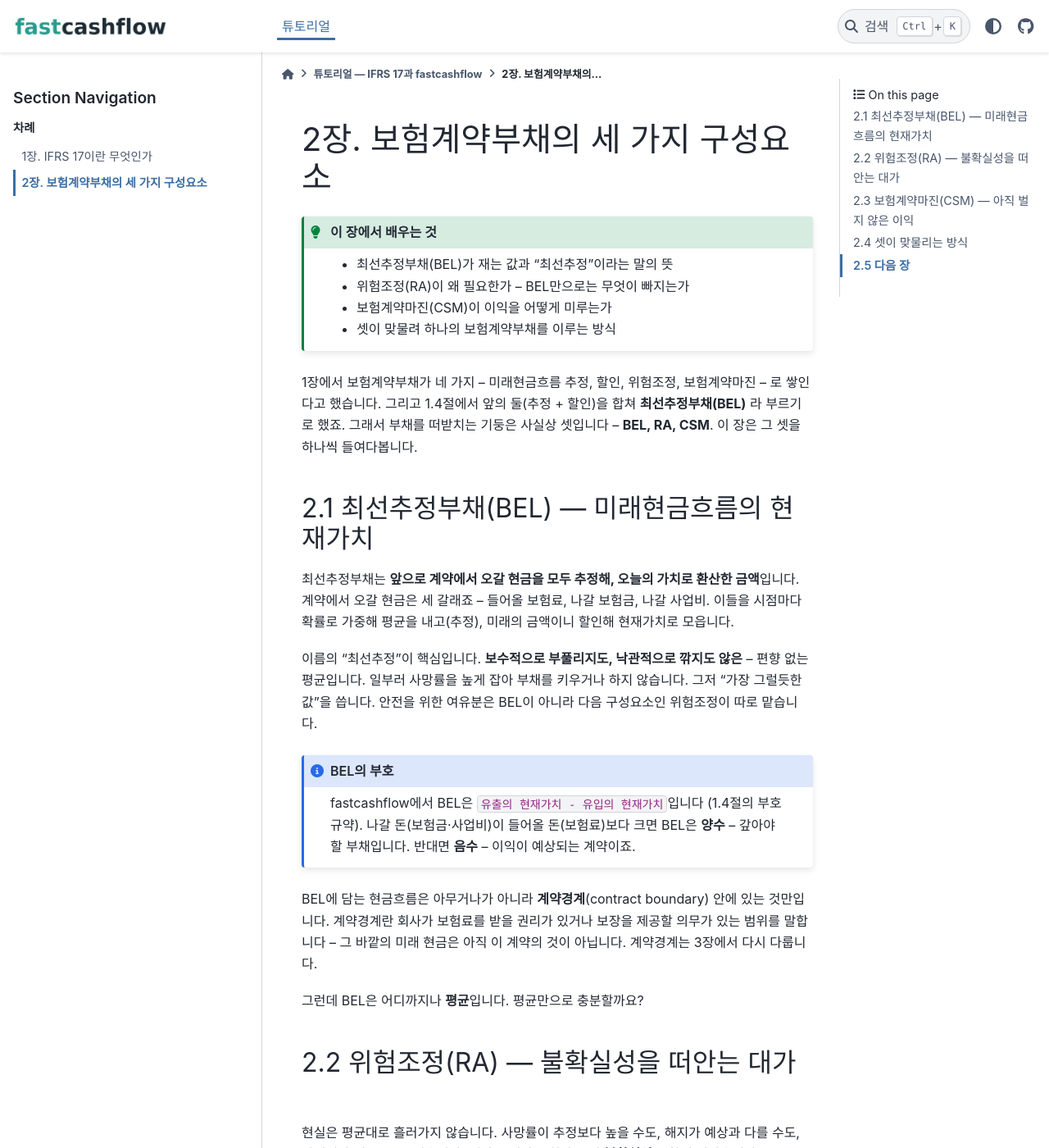
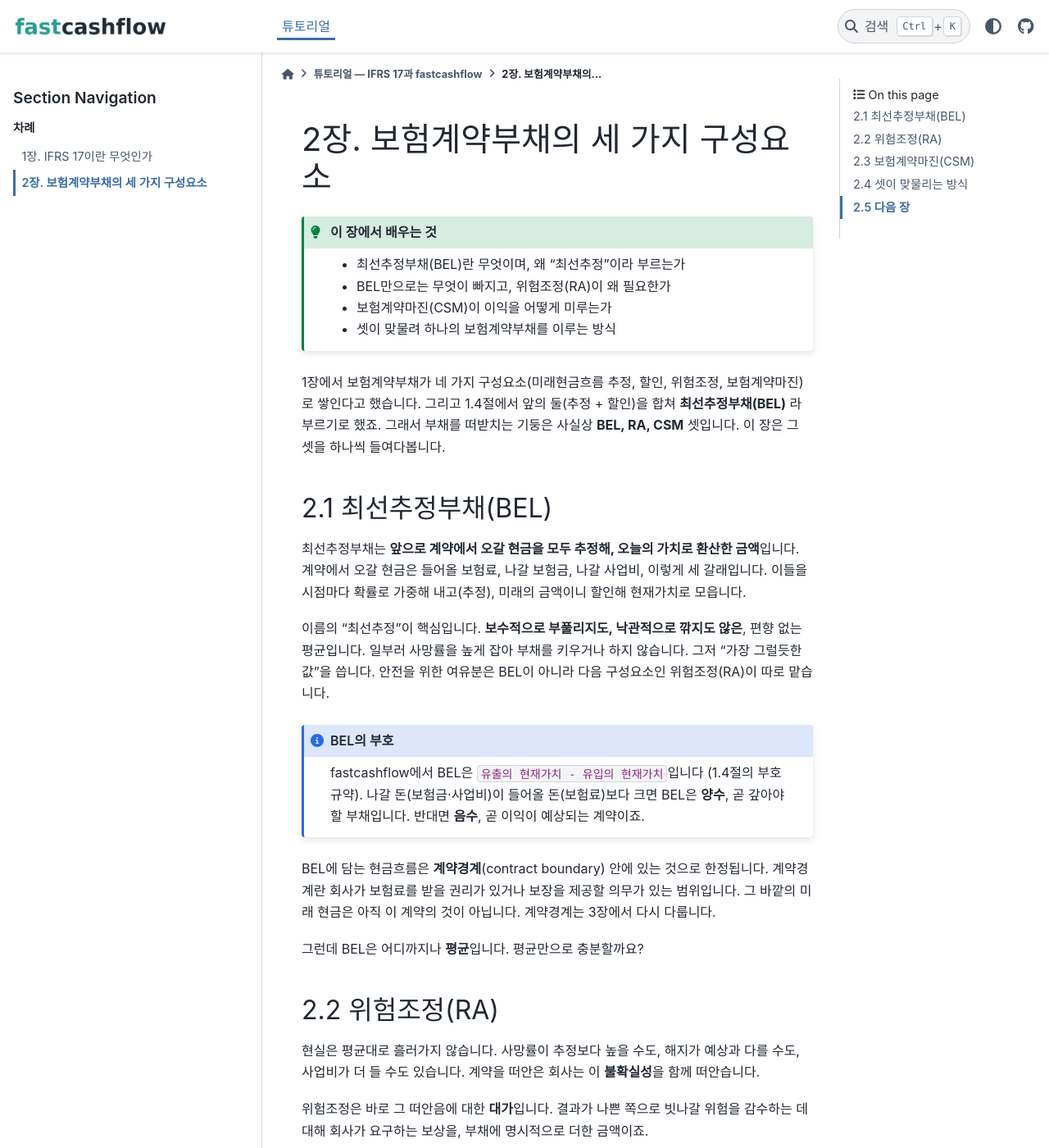
Before and after one commit to seokhoonj/fastcashflow, a Sphinx documentation site: the page built from docs/tutorial/02-bel-ra-csm.md, in a window 1280 px wide and 1400 px high. Shown: the whole window at 82% size. Built offline with Sphinx 7.4.7 and the PyData theme 0.15.4, drawn with Linux system fonts in a browser that asks for light colours; some of the changed text lies outside the part shown.

Commit message:
Polish the tutorial chapters' wording and terminology

````diff
--- a/docs/tutorial/02-bel-ra-csm.md
+++ b/docs/tutorial/02-bel-ra-csm.md
@@ -3,47 +3,47 @@
 ```{admonition} 이 장에서 배우는 것
 :class: tip
 
-- 최선추정부채(BEL)가 재는 값과 "최선추정"이라는 말의 뜻
-- 위험조정(RA)이 왜 필요한가 -- BEL만으로는 무엇이 빠지는가
+- 최선추정부채(BEL)란 무엇이며, 왜 "최선추정"이라 부르는가
+- BEL만으로는 무엇이 빠지고, 위험조정(RA)이 왜 필요한가
 - 보험계약마진(CSM)이 이익을 어떻게 미루는가
 - 셋이 맞물려 하나의 보험계약부채를 이루는 방식
 ```
 
-1장에서 보험계약부채가 네 가지 -- 미래현금흐름 추정, 할인, 위험조정,
-보험계약마진 -- 로 쌓인다고 했습니다. 그리고 1.4절에서 앞의 둘(추정 +
+1장에서 보험계약부채가 네 가지 구성요소(미래현금흐름 추정, 할인, 위험조정,
+보험계약마진)로 쌓인다고 했습니다. 그리고 1.4절에서 앞의 둘(추정 +
 할인)을 합쳐 **최선추정부채(BEL)** 라 부르기로 했죠. 그래서 부채를
-떠받치는 기둥은 사실상 셋입니다 -- **BEL, RA, CSM**. 이 장은 그 셋을
+떠받치는 기둥은 사실상 **BEL, RA, CSM** 셋입니다. 이 장은 그 셋을
 하나씩 들여다봅니다.
 
-## 2.1 최선추정부채(BEL) — 미래현금흐름의 현재가치
+## 2.1 최선추정부채(BEL)
 
 최선추정부채는 **앞으로 계약에서 오갈 현금을 모두 추정해, 오늘의
-가치로 환산한 금액**입니다. 계약에서 오갈 현금은 세 갈래죠 -- 들어올
-보험료, 나갈 보험금, 나갈 사업비. 이들을 시점마다 확률로 가중해 평균을
+가치로 환산한 금액**입니다. 계약에서 오갈 현금은 들어올 보험료, 나갈
+보험금, 나갈 사업비, 이렇게 세 갈래입니다. 이들을 시점마다 확률로 가중해
 내고(추정), 미래의 금액이니 할인해 현재가치로 모읍니다.
 
 이름의 "최선추정"이 핵심입니다. **보수적으로 부풀리지도, 낙관적으로
-깎지도 않은** -- 편향 없는 평균입니다. 일부러 사망률을 높게 잡아 부채를
+깎지도 않은**, 편향 없는 평균입니다. 일부러 사망률을 높게 잡아 부채를
 키우거나 하지 않습니다. 그저 "가장 그럴듯한 값"을 씁니다. 안전을 위한
-여유분은 BEL이 아니라 다음 구성요소인 위험조정이 따로 맡습니다.
+여유분은 BEL이 아니라 다음 구성요소인 위험조정(RA)이 따로 맡습니다.
 
 ```{admonition} BEL의 부호
 :class: note
 
 fastcashflow에서 BEL은 `유출의 현재가치 - 유입의 현재가치`입니다
 (1.4절의 부호 규약). 나갈 돈(보험금·사업비)이 들어올 돈(보험료)보다
-크면 BEL은 **양수** -- 갚아야 할 부채입니다. 반대면 **음수** -- 이익이
-예상되는 계약이죠.
+크면 BEL은 **양수**, 곧 갚아야 할 부채입니다. 반대면 **음수**, 곧
+이익이 예상되는 계약이죠.
 ```
 
-BEL에 담는 현금흐름은 아무거나가 아니라 **계약경계**(contract
-boundary) 안에 있는 것만입니다. 계약경계란 회사가 보험료를 받을 권리가
-있거나 보장을 제공할 의무가 있는 범위를 말합니다 -- 그 바깥의 미래
-현금은 아직 이 계약의 것이 아닙니다. 계약경계는 3장에서 다시 다룹니다.
+BEL에 담는 현금흐름은 **계약경계**(contract boundary) 안에 있는
+것으로 한정됩니다. 계약경계란 회사가 보험료를 받을 권리가
+있거나 보장을 제공할 의무가 있는 범위입니다. 그 바깥의 미래 현금은
+아직 이 계약의 것이 아닙니다. 계약경계는 3장에서 다시 다룹니다.
 
 그런데 BEL은 어디까지나 **평균**입니다. 평균만으로 충분할까요?
 
-## 2.2 위험조정(RA) — 불확실성을 떠안는 대가
+## 2.2 위험조정(RA)
 
 현실은 평균대로 흘러가지 않습니다. 사망률이 추정보다 높을 수도, 해지가
 예상과 다를 수도, 사업비가 더 들 수도 있습니다. 계약을 떠안은 회사는
@@ -64,33 +64,33 @@ BEL만 부채로 잡으면 "평균대로 되면 이만큼 든다"까지만 재
 간단한 직관입니다. 앞으로 지급액이 **90이거나 110, 각각 50% 확률**인
 계약과, **확실하게 100**을 지급하는 계약을 견줘 봅시다. 둘 다 기댓값은
 100으로 같습니다. 하지만 회사는 결과가 출렁이는 첫 번째 계약을 더
-부담스러워합니다 -- 그 부담의 크기가 위험조정입니다.
+부담스러워합니다. 그 부담의 크기가 바로 위험조정입니다.
 
-위험조정이 다루는 불확실성은 **비금융위험**입니다 -- 보험위험(사망·
-발생), 해지위험, 사업비위험. 금리나 시장 같은 금융위험은 위험조정이
-아니라 할인율 쪽에서 다룹니다.
+위험조정이 보상하는 위험은 **비금융위험**입니다. 보험위험(사망·
+발생), 해지위험, 사업비위험이 여기에 해당합니다. 반면 금리나 시장
+변동 같은 **금융위험**은 위험조정이 아니라 할인율에 반영됩니다.
 
 위험조정을 실제로 어떻게 수치로 만드는지(신뢰수준법)는 6장에서
 봅니다. 이 장에서는 "왜 있는가"까지면 충분합니다.
 
-여기까지 -- **BEL + RA** -- 가 계약을 끝까지 이행하는 데 드는
+지금까지 본 BEL과 RA를 더한 것이 계약을 끝까지 이행하는 데 드는
 현재가치, 곧 **이행현금흐름**입니다.
 
-## 2.3 보험계약마진(CSM) — 아직 벌지 않은 이익
+## 2.3 보험계약마진(CSM)
 
 이행현금흐름(`FCF = BEL + RA`)을 구했습니다. 이게 **음수**라면? 들어올
-돈이 나갈 돈과 위험 보상을 합한 것보다 크다는 뜻 -- 이익이 예상되는
-계약입니다.
+돈이 나갈 돈과 위험 보상을 합한 것보다 크다는 뜻입니다. 이익이
+예상되는 계약이죠.
 
-이때 그 이익을 계약 첫날 한꺼번에 인식하지 않습니다. 1장에서 봤듯
+이때 그 이익을 계약 초기에 한꺼번에 인식하지 않습니다. 1장에서 언급했듯이
 보험의 이익은 보장을 제공하면서 비로소 벌어들이는 것이니까요. 예상
 이익을 **보험계약마진(CSM)** 이라는 별도 항목에 담아 두고, 보장기간에
-걸쳐 조금씩 손익으로 풀어냅니다. 식으로는 `CSM = max(0, -FCF)` --
-FCF가 -1,000이면 CSM은 1,000입니다. 미리 받았으나 아직 수익으로
+걸쳐 조금씩 손익으로 풀어냅니다. 식으로는 `CSM = max(0, -FCF)`,
+곧 FCF가 -1,000이면 CSM은 1,000입니다. 미리 받았으나 아직 수익으로
 인식하지 않은 **선수수익**과 같은 성격이죠.
 
-반대로 FCF가 **양수**라면 -- 나갈 돈과 위험 보상이 들어올 돈보다
-크다는 뜻 -- 손실이 예상되는 계약입니다. 이를 **손실부담계약**이라
+반대로 FCF가 **양수**라면? 나갈 돈과 위험 보상이 들어올 돈보다
+크다는 뜻입니다. 손실이 예상되는 계약이죠. 이를 **손실부담계약**이라
 하고, 이때 CSM은 0입니다. 미룰 이익이 없으니까요. 예상 손실은 미루지
 않고 **즉시** 손익에 반영하며, 그 금액을 **손실요소**라 합니다.
 
@@ -146,20 +146,20 @@ CSM은 이익에만 작동하는 비대칭 장치입니다. 이익이 예상되
 ```
 
 사례 ①(이익)의 마지막 줄을 보세요. 보험계약부채가 **0**입니다. FCF가
--1,000, CSM이 +1,000 -- 둘이 정확히 상쇄됩니다. 이익이 예상되는
-계약이라도 **최초 인식 시점에는 이익도 손실도 잡지 않는다** -- IFRS
-17의 핵심이 이 0에 들어 있습니다. 예상 이익 1,000은 사라진 게 아니라
+-1,000, CSM이 +1,000이라 둘이 정확히 상쇄됩니다. 이익이 예상되는
+계약이라도 **최초 인식 시점에는 이익도 손실도 잡지 않습니다.** IFRS
+17의 핵심이 이 0에 들어 있죠. 예상 이익 1,000은 사라진 게 아니라
 CSM에 담겨, 보장을 제공하는 기간에 걸쳐 풀려 나옵니다.
 
 사례 ②(손실)는 다릅니다. CSM이 0이라 상쇄가 없고, 보험계약부채는 FCF
-그대로 1,000 -- 그리고 그 손실은 즉시 인식됩니다.
+그대로 1,000입니다. 그리고 그 손실은 즉시 인식됩니다.
 
 ## 2.5 다음 장
 
 BEL·RA·CSM이 각각 무엇이고 어떻게 맞물리는지를 봤습니다. 그런데 이
-셋의 출발점은 모두 **미래현금흐름**입니다 -- BEL은 그것의
+셋의 출발점은 모두 **미래현금흐름**입니다. BEL은 그것의
 현재가치이고, RA와 CSM은 거기서 파생됩니다. 그렇다면 미래현금흐름은
 어떻게 추정할까요?
 
-3장에서는 그 토대 -- 모델포인트, 계리적 가정, 시간축, 유지자
-(in-force), 그리고 부호 규약 -- 를 다룹니다.
+3장에서는 그 토대를 다룹니다. 모델포인트, 계리적 가정, 시간축,
+보유계약(in-force), 부호 규약입니다.
````
Also changed, not shown: docs/tutorial/01-what-is-ifrs17.md (+19 -19 lines), docs/tutorial/index.md (+2 -2 lines).
